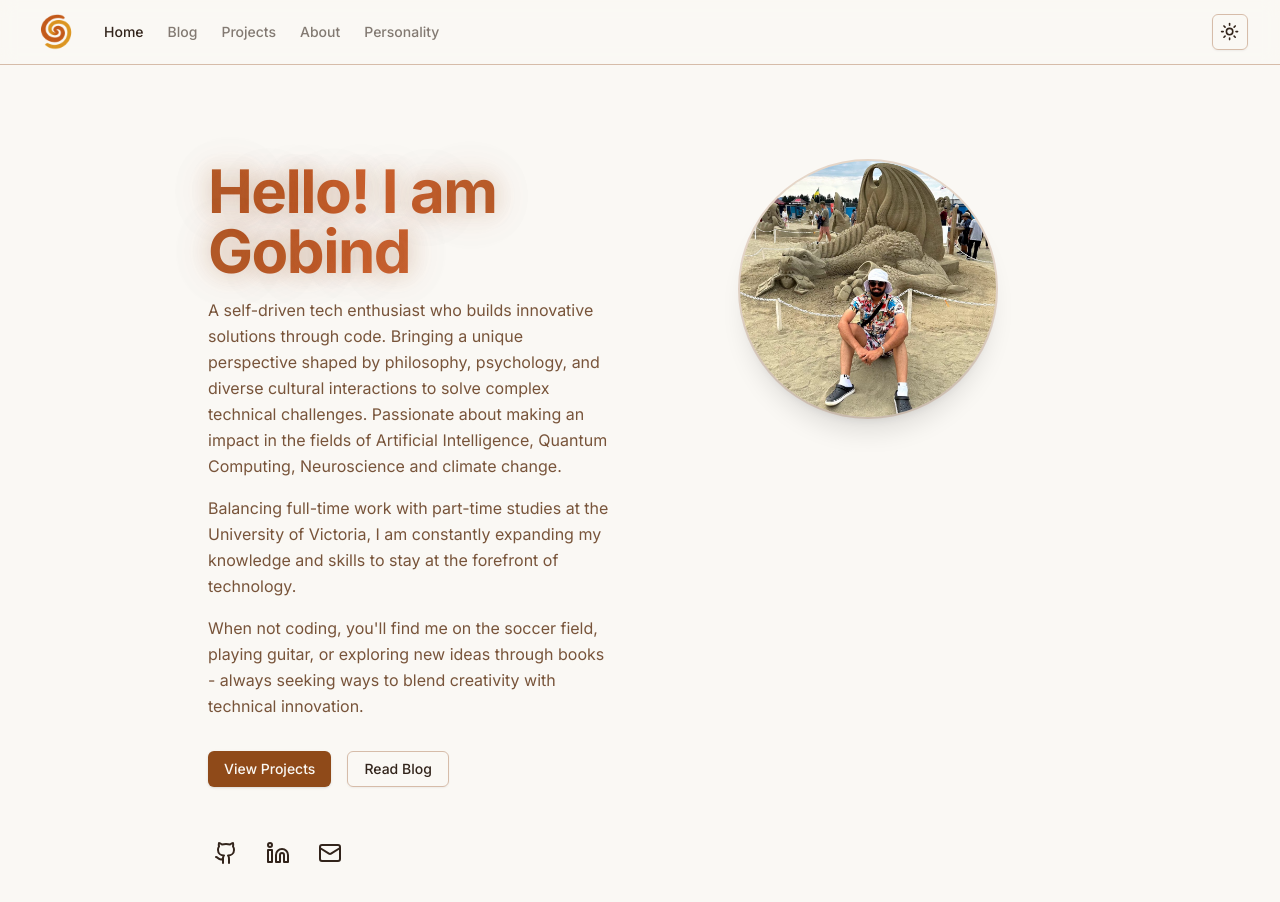
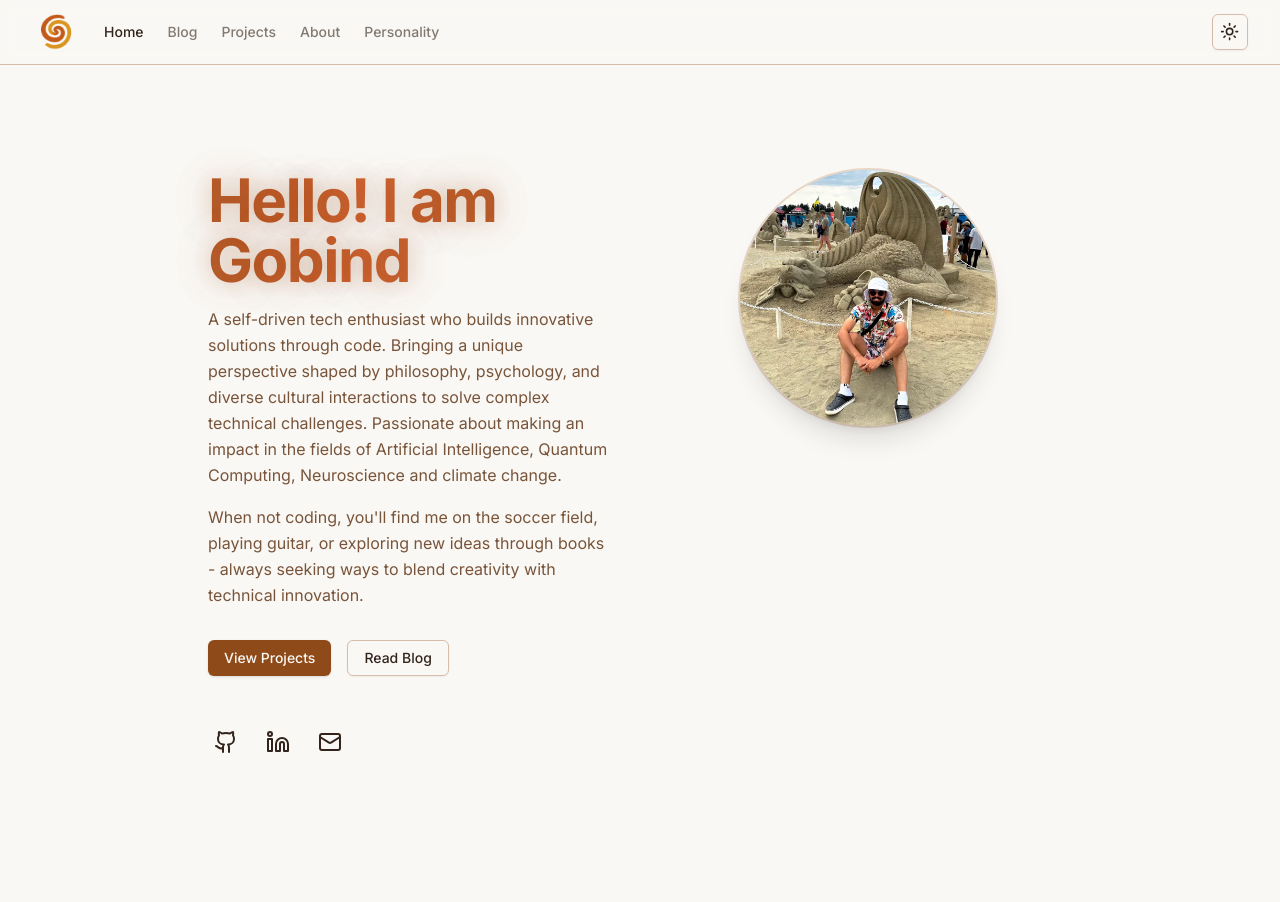
Before and after one commit to Gobindpreet9/portfolio-app-2.0, a Next.js app: page / in a window 1280 px wide. Shown: the top 902 px of the page. After the commit the page ends 865 px from the top, so only its background shows below. Built offline with nearby package versions, Linux system fonts and the light colour scheme.

Commit message:
uvic para removed

```diff
--- a/app/page.tsx
+++ b/app/page.tsx
@@ -89,11 +89,6 @@ export default function Home() {
                 Neuroscience and climate change.
               </motion.p>
               <motion.p variants={itemVariants}>
-                Balancing full-time work with part-time studies at the University of Victoria,
-                I am constantly expanding my knowledge and skills to stay at the forefront of
-                technology.
-              </motion.p>
-              <motion.p variants={itemVariants}>
                 When not coding, you'll find me on the soccer field, playing guitar, or
                 exploring new ideas through books - always seeking ways to blend creativity
                 with technical innovation.
```
